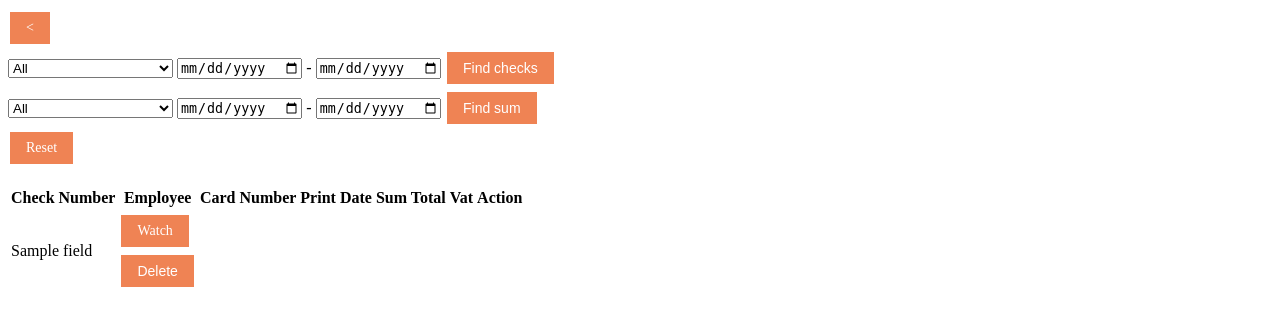
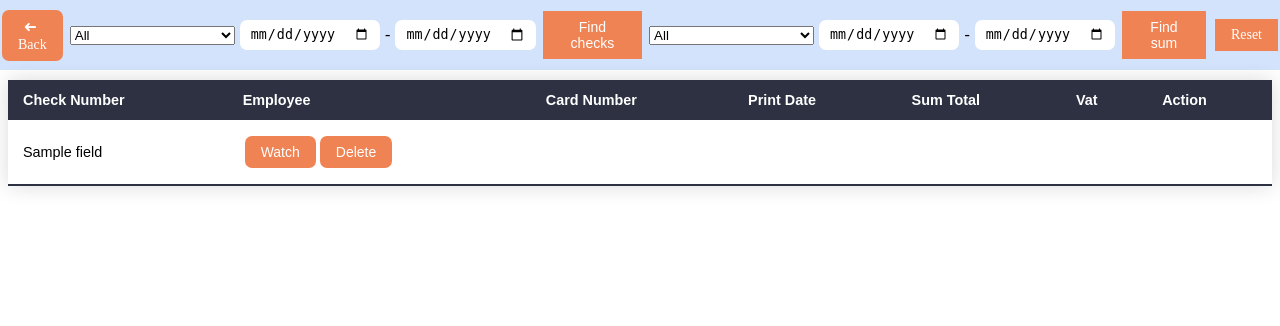
Before and after one commit to Zhenyettta/3LAGODA, a Django app: template 3LAGODA/templates/manager/checks/check_list.html in a window 1280 px wide. Shown: the top 326 px of the page. Run offline with Django 4.2, Linux system fonts and the light colour scheme; the template is opened without the code that fills it: most values are stand-ins (such as "Sample title", 1, 10 or a date in 2020).

Commit message:
Checks table is finished

```diff
--- a/3LAGODA/templates/manager/checks/check_list.html
+++ b/3LAGODA/templates/manager/checks/check_list.html
@@ -7,11 +7,13 @@
 {% block head %}
     {% load static %}
     <link rel="stylesheet" type="text/css" href="{% static 'css/view_list.css' %}">
+    <link rel="stylesheet" type="text/css" href="{% static 'css/empl_list.css' %}">
     <meta http-equiv="refresh" content="no-cache, no-store, must-revalidate">
 {% endblock %}
 
 {% block content %}
-    <div><a class="button" onclick="location.href='/manager/'"><</a></div>
+    <div class="header">
+        <a class="button button-header" onclick="location.href='/manager/'"> <span class="arrow">➜</span> Back </a>
         <select id="empls" name="empls">
             <option value="all">All</option>
             {% for empl in employees %}
@@ -24,7 +26,6 @@
         <input type="date" id="search-all-checks-all-empl-end">
 
         <button class="button" id="b-search-all-checks-all-empl" type="submit">Find checks</button>
-    <br>
         <select id="sum" name="sum">
             <option value="all">All</option>
             {% for empl in employees %}
@@ -37,7 +38,7 @@
         <input type="date" id="search-sum-end">
         <button class="button" id="b-search-sum" type="submit">Find sum</button>
         <div><a class="button" onclick="location.href='/manager/checks/'">Reset</a></div>
-    <br>
+    </div>
 
     {% include 'manager/checks/check_table.html' %}
 
--- a/3LAGODA/templates/manager/checks/check_table.html
+++ b/3LAGODA/templates/manager/checks/check_table.html
@@ -1,4 +1,4 @@
-<table id="check_list">
+<table class="table styled-table" id="check_list">
     <thead>
         <tr>
             <th>Check Number</th>
@@ -17,11 +17,13 @@
             <td>{{ field }}</td>
             {% endfor %}
             <td>
-                <a class="button" href="{% url 'watch_check' check.0 %}">Watch</a>
-                <form method="POST" action="{% url 'delete_check' check.0 %}">
-                    {% csrf_token %}
-                    <button class="button" type="submit" onclick="return confirm('Are you sure?');">Delete</button>
-                </form>
+                <div class="td-btn">
+                    <a class="button button-header" href="{% url 'watch_check' check.0 %}">Watch</a>
+                    <form method="POST" action="{% url 'delete_check' check.0 %}">
+                        {% csrf_token %}
+                        <button class="button button-header" type="submit" onclick="return confirm('Are you sure?');">Delete</button>
+                    </form>
+                </div>
             </td>
         </tr>
         {% endfor %}
--- a/3LAGODA/templates/sales/customers/edit_cust_from_sale.html
+++ b/3LAGODA/templates/sales/customers/edit_cust_from_sale.html
@@ -12,7 +12,7 @@
 
 {% block content %}
     <h1>Edit Employee Menu</h1>
-    <a class="edit-employee-btn" onclick="location.href='/home/customers_view'"
+    <a class="edit-employee-btn" onclick="history.back()"
        style="background-color: #4CAF50; color: white; padding: 10px 20px;
                      font-size: 16px; border: none; cursor: pointer; border-radius: 4px;"><</a>
     <form method="post">
```
Lines whose indentation alone changed are shown as unchanged.
